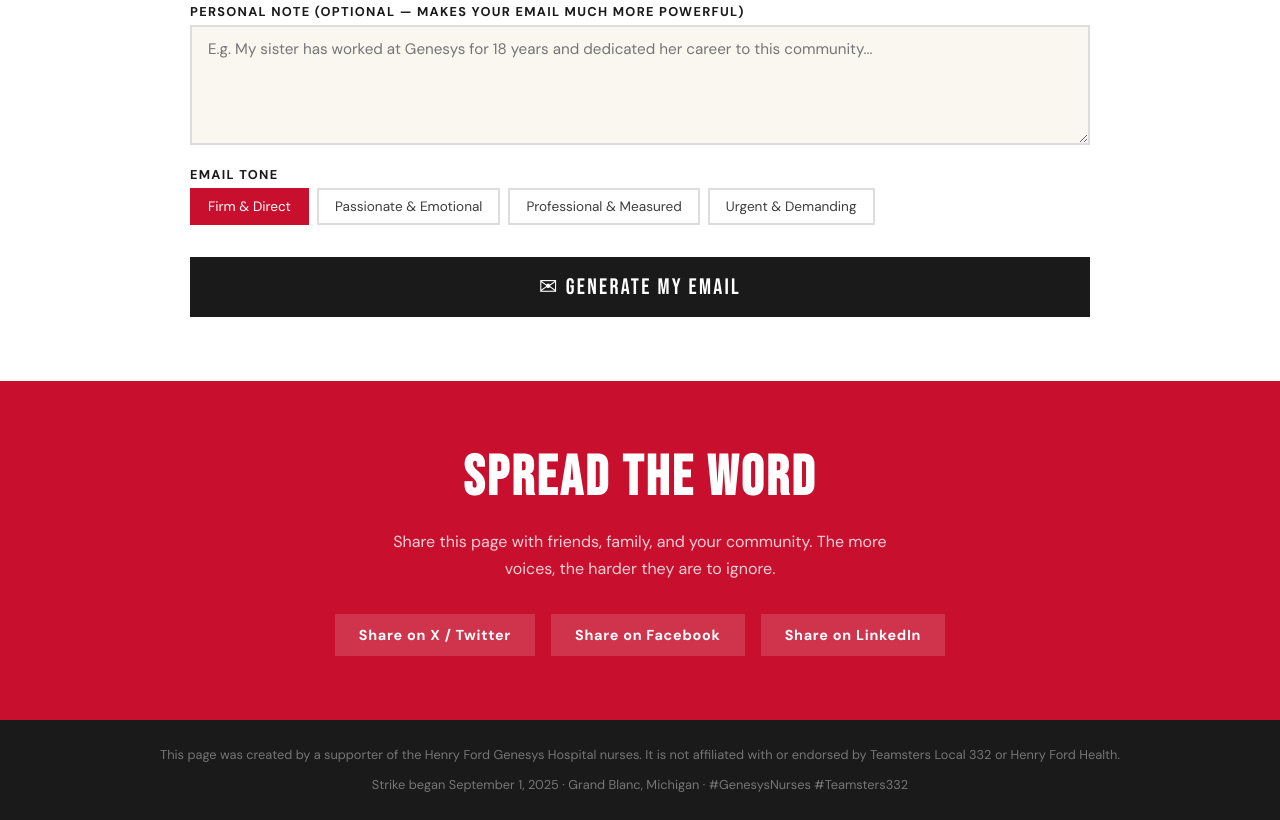
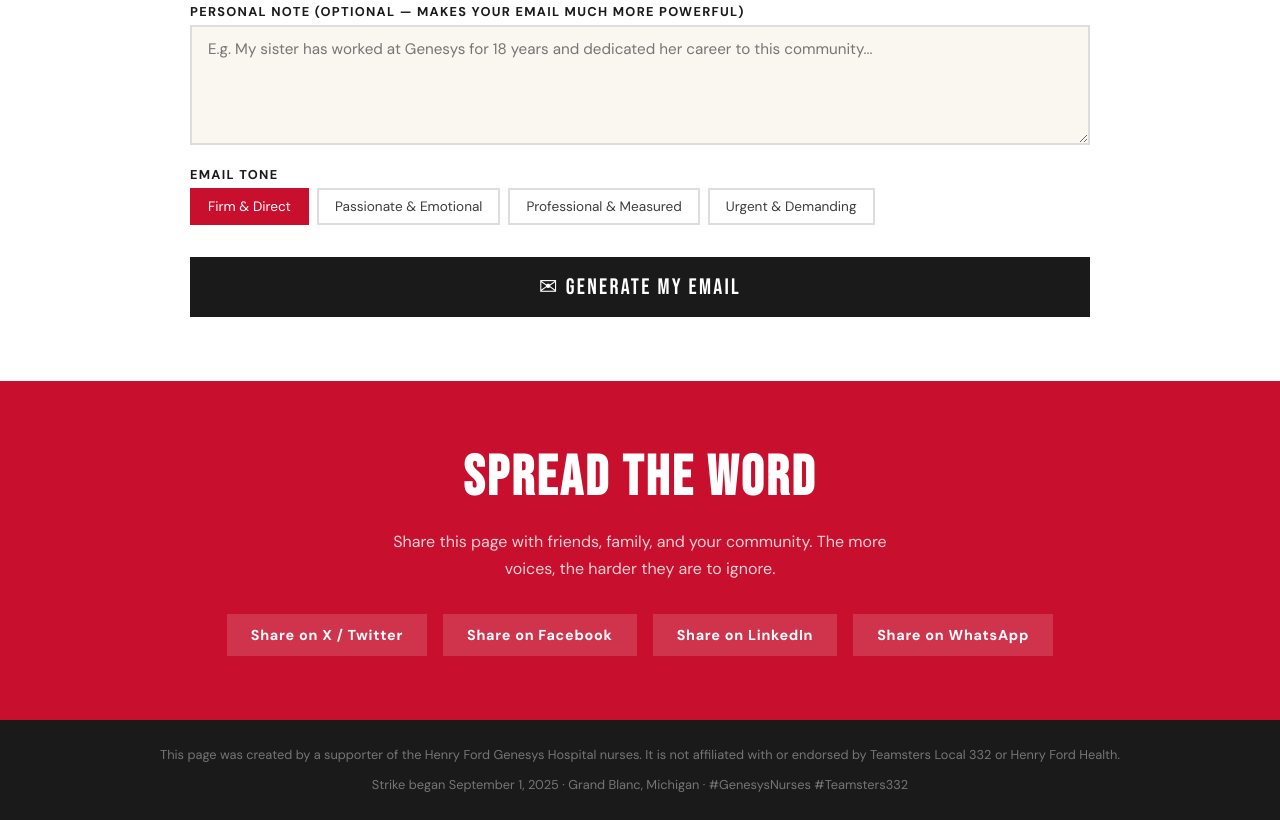
Before and after one commit to BringBackGenesysNurses/genesys-nurses, a plain HTML site: page index.html in a window 1280 px wide. Shown: the part 3136-3956 px from the top of the page. Drawn offline with Linux system fonts and the light colour scheme.

Commit message:
Add files via upload

```diff
--- a/index.html
+++ b/index.html
@@ -729,9 +729,10 @@
   <h2>Spread the Word</h2>
   <p>Share this page with friends, family, and your community. The more voices, the harder they are to ignore.</p>
   <div class="share-links">
-    <a href="https://twitter.com/intent/tweet?text=750+nurses+at+Henry+Ford+Genesys+Hospital+have+been+on+strike+for+over+170+days.+The+hospital+wants+to+keep+scab+workers+instead+of+letting+experienced+nurses+return.+This+is+wrong.+%23GenesysNurses+%23Teamsters332" target="_blank" class="share-link">Share on X / Twitter</a>
-    <a href="https://www.facebook.com/sharer/sharer.php?u=https://teamster.org/category/teamsters-local-332/" target="_blank" class="share-link">Share on Facebook</a>
-    <a href="https://www.linkedin.com/shareArticle?mini=true&title=Support+Genesys+Nurses&summary=750+nurses+have+been+on+strike+for+over+170+days.+Help+them+get+back+to+work+safely." target="_blank" class="share-link">Share on LinkedIn</a>
+    <a href="https://twitter.com/intent/tweet?text=750%2B+nurses+at+Henry+Ford+Genesys+Hospital+have+been+on+strike+for+over+170+days.+The+hospital+refuses+to+guarantee+their+jobs+back.+Send+an+email+and+demand+they+end+this.+%23GenesysNurses+%23Teamsters332&url=https%3A%2F%2Fbringbackgenesysnurses.github.io%2Fgenesys-nurses%2F" target="_blank" class="share-link">Share on X / Twitter</a>
+    <a href="https://www.facebook.com/sharer/sharer.php?u=https%3A%2F%2Fbringbackgenesysnurses.github.io%2Fgenesys-nurses%2F" target="_blank" class="share-link">Share on Facebook</a>
+    <a href="https://www.linkedin.com/shareArticle?mini=true&url=https%3A%2F%2Fbringbackgenesysnurses.github.io%2Fgenesys-nurses%2F&title=Stand+With+Genesys+Nurses&summary=750%2B+nurses+have+been+on+strike+for+over+170+days.+Send+an+email+to+hospital+leadership+and+demand+they+bring+the+nurses+back." target="_blank" class="share-link">Share on LinkedIn</a>
+    <a href="https://wa.me/?text=750%2B+nurses+at+Henry+Ford+Genesys+Hospital+have+been+on+strike+for+over+170+days.+Send+an+email+to+demand+they+bring+the+nurses+back%3A+https%3A%2F%2Fbringbackgenesysnurses.github.io%2Fgenesys-nurses%2F" target="_blank" class="share-link">Share on WhatsApp</a>
   </div>
 </div>
 
```
